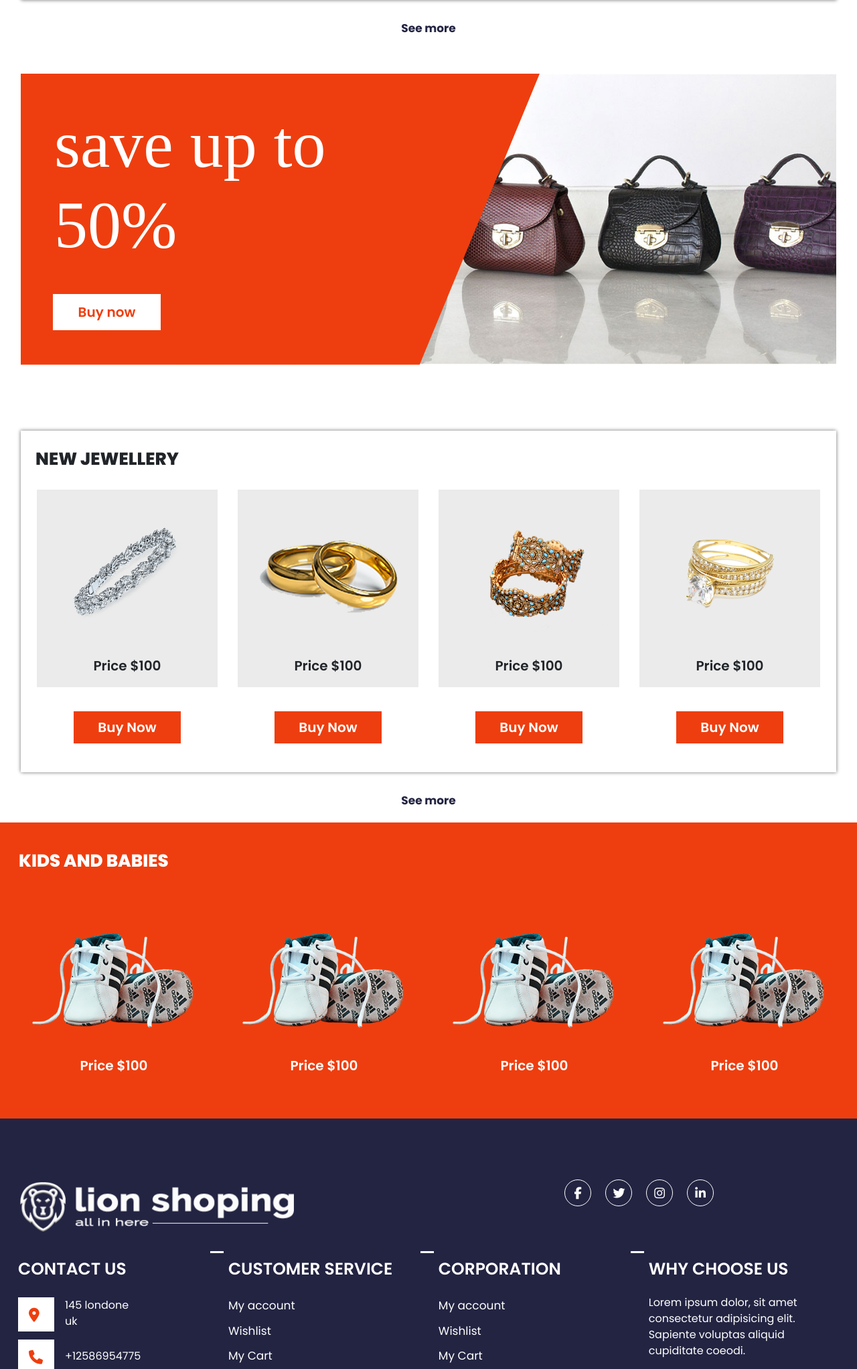
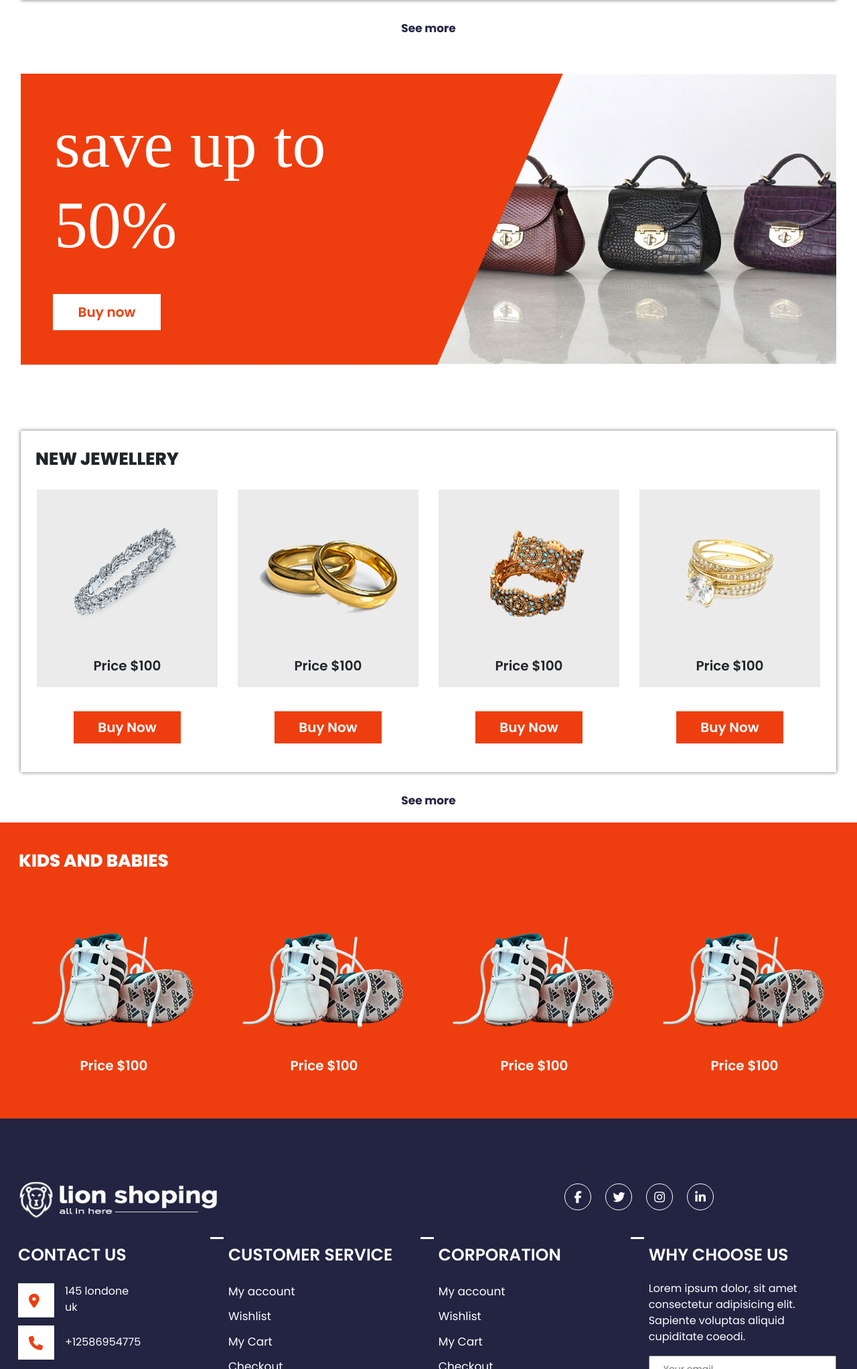
Before and after one commit to abdullah7448/lion-commerce, a plain HTML site: page index.htm in a window 1280 px wide. Shown: the part 2397-4441 px from the top of the page at 67% size. Drawn offline with nearby package versions, Linux system fonts and the light colour scheme.

Commit message:
fixing-img-display

```diff
--- a/assets/css/style.scss
+++ b/assets/css/style.scss
@@ -274,20 +274,21 @@ footer{
             margin-top: -6px;
             margin-left: -3px;
             object-fit: cover;
-            width: 417px;
+            min-width:300px;
             aspect-ratio: 10/2;
+            height: 60px;
         }
 
 
     }
     .footer_links{
-        margin-top: -33px;
+        // margin-top: -33px;
         padding-right: 183px;
         ul{
             display: flex;
             justify-content: space-around;
             align-items: center;
-            // gap: 10px;
+            gap: 10px;
             li{
                 list-style: none;
 
@@ -1039,9 +1040,9 @@ form{
     margin-top: 30px;
 
     .clip_discount{
-        clip-path: polygon(0 0, 95% 0, 73% 100%, 0% 100%);
+
         background-color: $mycolor;
-        width: 67%;
+        width: 100%;
         height:auto;
         padding: 30px;
         position: absolute;
@@ -1073,6 +1074,8 @@ form{
         background-image: url('/assets/image/new_bag.jpg');
         width: 100%;
         background-size: cover;
+        // min-height: 300px;
+        display: none;
 
     }
 
@@ -1081,6 +1084,7 @@ form{
 .bag{
     padding-bottom: 40px;
     margin-top: -30px;
+   min-height: 300px;
 }
 
 
@@ -1100,7 +1104,8 @@ form{
         }
         .clip_discount{
             height: 435px !important;
-            width: 67%;
+            width: 70% !important;
+            clip-path: polygon(0 0, 95% 0, 73% 100%, 0% 100%);
             p{
                 width: 543px;
                 font-size: 100px !important;
```
Also changed, not shown: assets/css/style.css, 1 other file.
